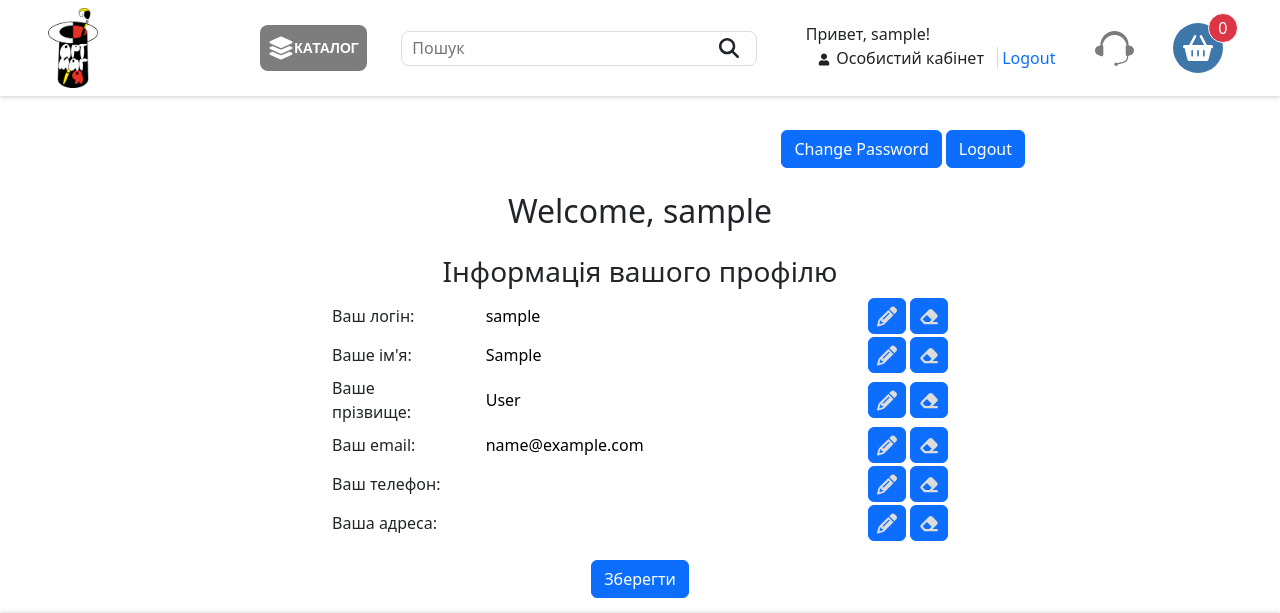
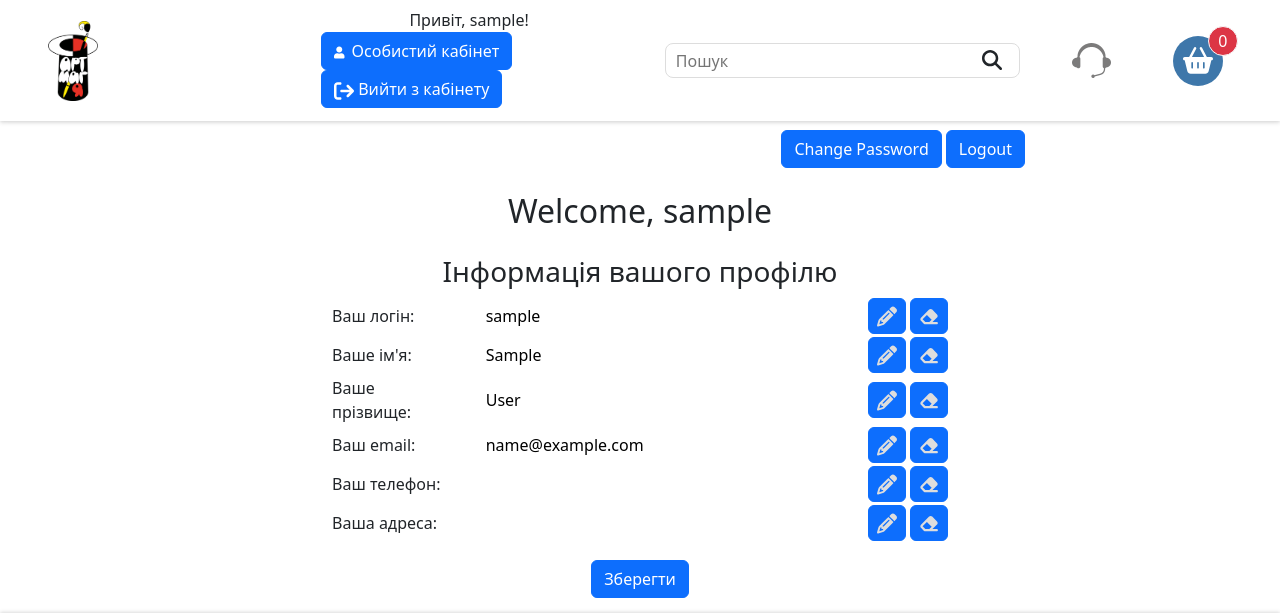
Before and after one commit to Tony-Stark-AMB/artmagic_full_project, a Django app: page /user/profile/ in a window 1280 px wide. Shown: the top 613 px of the page. Run offline with Django 5.2, Linux system fonts and the light colour scheme; the visitor is signed in with stand-in values (Sample User, id 1); style sheets or scripts are compiled from the project's sources; parts of the project's set-up code (start-up, migrations or seed data) failed here and were passed over; some libraries are stand-ins or nearby versions.

Commit message:
some changes on index.html

```diff
--- a/products/templates/products/base.html
+++ b/products/templates/products/base.html
@@ -37,7 +37,7 @@
                                 </p>
                             </a>
                         </div>
-                        <div class="header-catalog">
+                        <!-- <div class="header-catalog">
                             <button class="header-catalog__btn bg15" onclick="openNav()">
                                 <svg class="header-catalog__btn__icon" xmlns="http://www.w3.org/2000/svg" fill="currentColor" viewBox="0 0 576 512">
                                     <path d="M264.5 5.2c14.9-6.9 32.1-6.9 47 0l218.6 101c8.5 3.9 13.9 12.4 13.9 21.8s-5.4
@@ -50,15 +50,8 @@
                                            70.2c23.4 10.8 50.4 10.8 73.8 0z"/></svg>
                                 <p class="header-catalog__btn__text d-inline text-uppercase font__raleway fw-bold c6">Каталог</p>
                             </button>
-                        </div>
-                        <div class="header-search">
-                            <div class="header-search__input__wrap">
-                                <input class="header-search__input" placeholder="Пошук"/>
-                                <svg class="header-search__input__icon" xmlns="http://www.w3.org/2000/svg" fill="currentColor" viewBox="0 0 512 512">
-                                    <path d="M416 208c0 45.9-14.9 88.3-40 122.7L502.6 457.4c12.5 12.5 12.5 32.8 0 45.3s-32.8 12.5-45.3 0L330.7 376c-34.4 25.2-76.8 40-122.7 40C93.1 416 0 322.9 0 208S93.1 0 208 0S416 93.1 416 208zM208 352a144 144 0 1 0 0-288 144 144 0 1 0 0 288z"/>
-                                </svg>
-                            </div>
-                        </div>
+                        </div> -->
+
                         <div class="nav__burger" onclick="showBurgerMenu()">
                             <div class="nav__burger-icon">
                                 <svg xmlns="http://www.w3.org/2000/svg" fill="currentColor" viewBox="0 0 448 512">
@@ -71,12 +64,19 @@
                         <div class="header-call__top">
                             {% if user.is_authenticated %}
                             <div class="user__info">
-                                <p>Привет, {{ user.username }}!</p>
-                                <a class="header-call__top__link" href="{% url 'user:profile'%}"><i class="fa fa-user user-small" aria-hidden="true"></i>Особистий кабінет</a>
-                                <a href="{% url 'user:logout' %}">Logout</a>
+                                <p class="header-call__top__text">Привіт, {{ user.username }}!</p>
+                                <a class="btn btn-primary header-call__top__link" href="{% url 'user:profile'%}"><i class="fa fa-user user-small" aria-hidden="true"></i>Особистий кабінет</a>
+                                <a class="btn btn-primary header-call__top__link" href="{% url 'user:logout' %}">
+                                    <svg class="left-small" fill="currentColor" xmlns="http://www.w3.org/2000/svg" viewBox="0 0 512 512">
+                                        <path d="M502.6 278.6c12.5-12.5 12.5-32.8 0-45.3l-128-128c-12.5-12.5-32.8-12.5-45.3 0s-12.5 32.8 0 45.3L402.7 224 192 224c-17.7
+                                        0-32 14.3-32 32s14.3 32 32 32l210.7 0-73.4 73.4c-12.5 12.5-12.5 32.8 0 45.3s32.8 12.5 45.3 0l128-128zM160 96c17.7 0 32-14.3
+                                        32-32s-14.3-32-32-32L96 32C43 32 0 75 0 128L0 384c0 53 43 96 96 96l64 0c17.7 0 32-14.3 32-32s-14.3-32-32-32l-64 0c-17.7
+                                        0-32-14.3-32-32l0-256c0-17.7 14.3-32 32-32l64 0z"/>
+                                    </svg>
+                                    Вийти з кабінету</a>
                             </div>
                             {% else %}
-                                <button class="header-call__top__link" type="button" data-bs-toggle="modal" data-bs-target="#login__modal"><i class="fa fa-lock lock-small" aria-hidden="true"></i>Авторизація</button>
+                                <button class="btn btn-primary" type="button" data-bs-toggle="modal" data-bs-target="#login__modal"><i class="fa fa-lock lock-small" aria-hidden="true"></i>Авторизація</button>
                             {% endif %}
                             <!--- Проверка на ошибки  -->
                             {% if messages %}
@@ -86,6 +86,14 @@
                                     {% endfor %}
                                 </ul>
                             {% endif %}
+                        </div>
+                        <div class="header-search">
+                            <div class="header-search__input__wrap">
+                                <input class="header-search__input" placeholder="Пошук"/>
+                                <svg class="header-search__input__icon" xmlns="http://www.w3.org/2000/svg" fill="currentColor" viewBox="0 0 512 512">
+                                    <path d="M416 208c0 45.9-14.9 88.3-40 122.7L502.6 457.4c12.5 12.5 12.5 32.8 0 45.3s-32.8 12.5-45.3 0L330.7 376c-34.4 25.2-76.8 40-122.7 40C93.1 416 0 322.9 0 208S93.1 0 208 0S416 93.1 416 208zM208 352a144 144 0 1 0 0-288 144 144 0 1 0 0 288z"/>
+                                </svg>
+                            </div>
                         </div>
                         <div class="header-call__wrap">
                             <div class="header-call__main">
@@ -115,6 +123,7 @@
                         </div>
                     </div>
                 </div>
+                <!-- <img class="header-divider" src="{% static 'assets/artmagic-background-header.jpg'%}" alt=""> -->
             </div>
         </header>
 {% endblock %}
--- a/static/css/profile.css
+++ b/static/css/profile.css
@@ -164,6 +164,12 @@
   box-shadow: 0 0 4px 0 rgba(0, 0, 0, 0.08), 0 2px 4px 0 rgba(0, 0, 0, 0.12);
 }
 
+.header-divider {
+  -o-object-fit: cover;
+     object-fit: cover;
+  height: 50px;
+}
+
 .header-main__content {
   padding: 8px;
   width: 96%;
@@ -228,7 +234,7 @@
   }
 }
 .header-call__top {
-  width: 22%;
+  width: 25%;
   margin-bottom: 5px;
 }
 .header-call__top__content {
@@ -236,13 +242,8 @@
   display: flex;
   justify-content: flex-end;
 }
-.header-call__top__link {
-  border: none;
-  outline: none;
-  background-color: #fff;
-  padding: 0 13px;
-  color: #222;
-  border-right: 1px solid #ddd;
+.header-call__top__text {
+  text-align: center;
 }
 .header-call__main {
   display: flex;
@@ -722,6 +723,11 @@
   margin-right: 7px;
 }
 
+.left-small {
+  width: 20px;
+  height: 20px;
+}
+
 .arrow-icon {
   width: 35px;
   height: 35px;
--- a/static/styles/parts/_header.scss
+++ b/static/styles/parts/_header.scss
@@ -8,6 +8,11 @@
     background-color: #fff;
     width: 100%;
     box-shadow: 0 0 4px 0 rgba(0, 0, 0, 0.08), 0 2px 4px 0 rgba(0, 0, 0, 0.12);
+}
+
+.header-divider{
+    object-fit: cover;
+    height: 50px;
 }
 
 .header-main{
@@ -72,7 +77,7 @@
 
     }
     &__top{
-        width: 22%;
+        width: 25%;
         margin-bottom: 5px;
         &__content{
             padding: 8px 0;
@@ -82,12 +87,15 @@
 
         }
         &__link{
-            border: none;
-            outline: none;
-            background-color: $c6;
-            padding: 0 13px;
-            color: $c1;
-            border-right: 1px solid $c5;
+            // border: none;
+            // outline: none;
+            // background-color: $c6;
+            // padding: 0 13px;
+            // color: $c1;
+            // border-right: 1px solid $c5;
+        }
+        &__text{
+            text-align: center;
         }
     }
     &__main{
@@ -610,6 +618,11 @@
     margin-right: 7px;
 }
 
+.left-small{
+    width: 20px;
+    height: 20px;
+}
+
 .arrow-icon{
     width: 35px;
     height: 35px;
--- a/static/styles/parts/index/_aside-index.scss
+++ b/static/styles/parts/index/_aside-index.scss
@@ -4,6 +4,7 @@
     padding: 10px 0;
     border-right: 1px solid $c5;
     min-height: 100%;
+    box-shadow: 4px 0 4px 0 rgba(0, 0, 0, 0.08), 4px 2px 4px 0 rgba(0, 0, 0, 0.12);
     &__wrap{
         width: 100%;
         grid-area: aside;
--- a/static/styles/parts/index/_products-index.scss
+++ b/static/styles/parts/index/_products-index.scss
@@ -5,7 +5,10 @@
         margin: 20px 0;
     }
     &__list{
-        height: 350px;
+        width: 100%;
+        height: auto;
+        display: flex;
+        flex-wrap: wrap;
         padding: 50px 0;
         margin: 0 0 0 20px;
     }
```
Also changed, not shown: products/templates/products/index.html (+3 -5 lines), static/css/catalog.css (+14 -8 lines), static/css/category.css (+14 -8 lines), static/css/index.css (+19 -9 lines), static/css/product.css (+14 -8 lines), static/assets/arrow-right-from-bracket-solid.svg (added).
